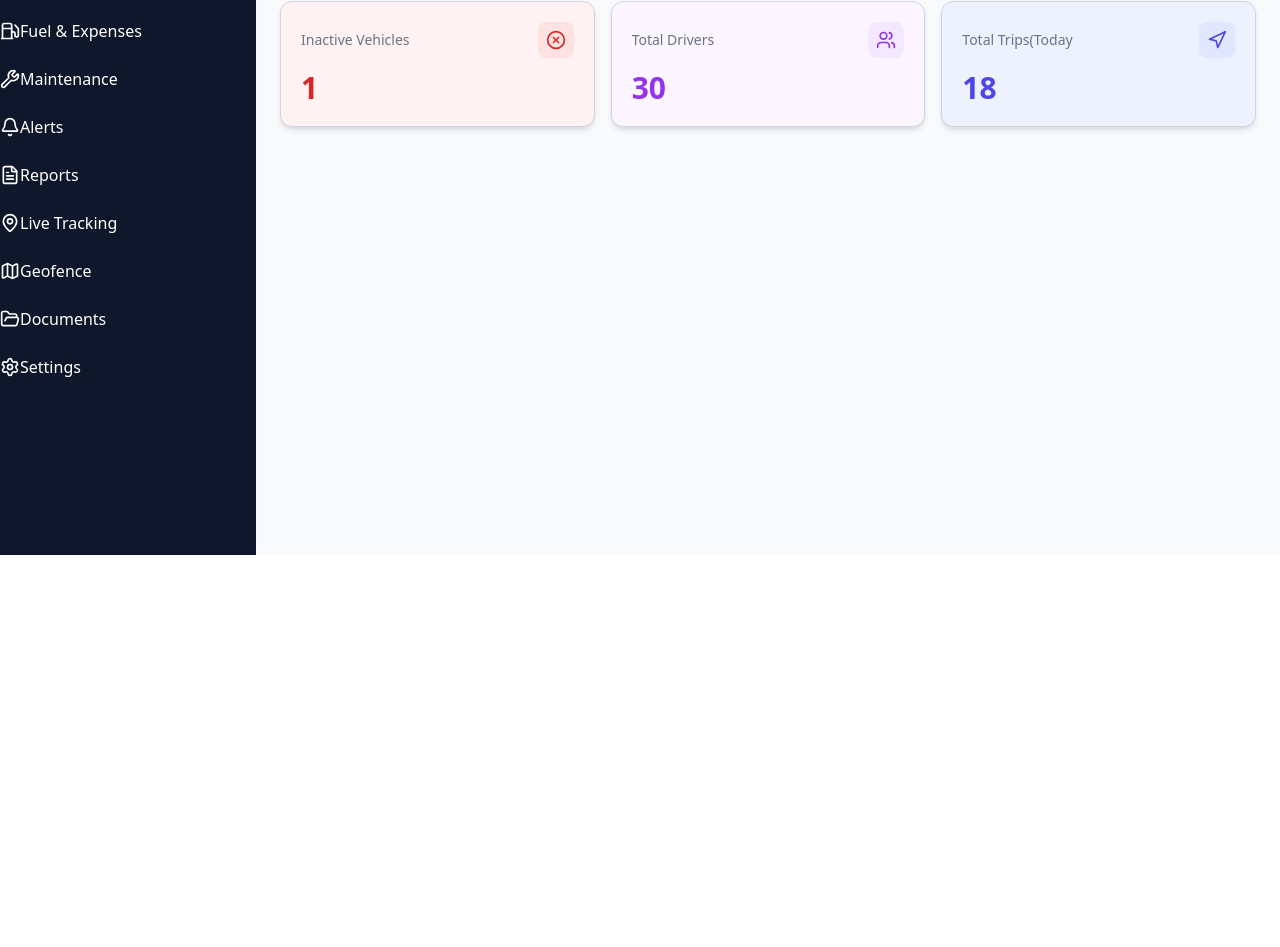
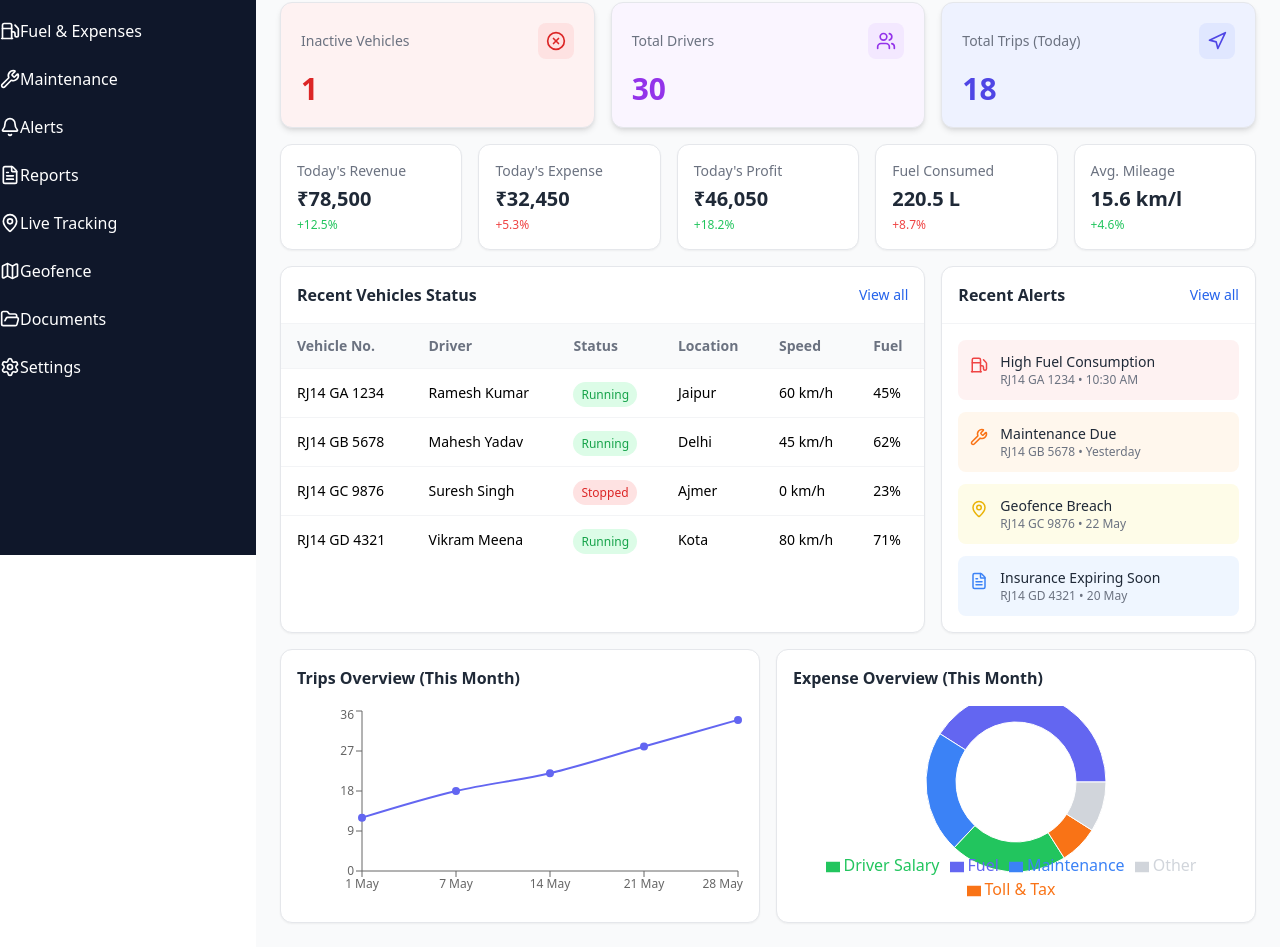
Before and after one commit to saurabh-yogi/fleetsystem, a React (Create React App) app in the folder fleet-frontend/: page / in a window 1280 px wide. Shown: the part 245-1192 px from the top of the page. Before the commit the page ends 800 px from the top, so only its background shows below. Built offline with nearby package versions, Linux system fonts and the light colour scheme.

Commit message:
Dashboard

```diff
--- a/fleet-frontend/src/components/pages/Dashboard.jsx
+++ b/fleet-frontend/src/components/pages/Dashboard.jsx
@@ -1,35 +1,178 @@
-import { Truck, CheckCircle, Wrench, XCircle, Users, Navigation } from 'lucide-react';
+import { Truck, CheckCircle, Wrench, XCircle, Users, Navigation, Fuel, MapPin, FileText } from 'lucide-react';
+import Navbar from '../Navbar';
+import { LineChart, Line, XAxis, YAxis, Tooltip, ResponsiveContainer, PieChart, Pie, Cell, Legend } from 'recharts';
 
-function Dashboard(){
+function Dashboard() {
   const stats = [
-    { title: "Total Vehicles", value: "25", color: "bg-blue-50", textColor: "text-blue-600",icon: Truck, iconBg: "bg-blue-100"},
-    { title: "Active Vehicles", value: "22",color: "bg-green-50", textColor: "text-green-600", icon: CheckCircle, iconBg: "bg-green-100"},
-    { title: "In Maintenance", value: "2",color: "bg-orange-50", textColor: "text-orange-600", icon: Wrench, iconBg: "bg-orange-100"},
-    { title: "Inactive Vehicles", value: "1",color: "bg-red-50", textColor: "text-red-600", icon: XCircle, iconBg: "bg-red-100"},
-    { title: "Total Drivers", value: "30",color: "bg-purple-50", textColor: "text-purple-600", icon: Users, iconBg: "bg-purple-100"},
-    { title: "Total Trips(Today", value: "18",color: "bg-indigo-50", textColor: "text-indigo-600",icon: Navigation, iconBg: "bg-indigo-100"},
+    { title: "Total Vehicles", value: "25", color: "bg-blue-50", textColor: "text-blue-600", icon: Truck, iconBg: "bg-blue-100" },
+    { title: "Active Vehicles", value: "22", color: "bg-green-50", textColor: "text-green-600", icon: CheckCircle, iconBg: "bg-green-100" },
+    { title: "In Maintenance", value: "2", color: "bg-orange-50", textColor: "text-orange-600", icon: Wrench, iconBg: "bg-orange-100" },
+    { title: "Inactive Vehicles", value: "1", color: "bg-red-50", textColor: "text-red-600", icon: XCircle, iconBg: "bg-red-100" },
+    { title: "Total Drivers", value: "30", color: "bg-purple-50", textColor: "text-purple-600", icon: Users, iconBg: "bg-purple-100" },
+    { title: "Total Trips (Today)", value: "18", color: "bg-indigo-50", textColor: "text-indigo-600", icon: Navigation, iconBg: "bg-indigo-100" },
   ];
+
+  const vehicles = [
+    { vehicle: "RJ14 GA 1234", driver: "Ramesh Kumar", status: "Running", location: "Jaipur", speed: "60 km/h", fuel: "45%" },
+    { vehicle: "RJ14 GB 5678", driver: "Mahesh Yadav", status: "Running", location: "Delhi", speed: "45 km/h", fuel: "62%" },
+    { vehicle: "RJ14 GC 9876", driver: "Suresh Singh", status: "Stopped", location: "Ajmer", speed: "0 km/h", fuel: "23%" },
+    { vehicle: "RJ14 GD 4321", driver: "Vikram Meena", status: "Running", location: "Kota", speed: "80 km/h", fuel: "71%" },
+  ];
+
+  const alerts = [
+    { icon: Fuel, title: "High Fuel Consumption", vehicle: "RJ14 GA 1234", time: "10:30 AM", color: "text-red-500", bg: "bg-red-50" },
+    { icon: Wrench, title: "Maintenance Due", vehicle: "RJ14 GB 5678", time: "Yesterday", color: "text-orange-500", bg: "bg-orange-50" },
+    { icon: MapPin, title: "Geofence Breach", vehicle: "RJ14 GC 9876", time: "22 May", color: "text-yellow-500", bg: "bg-yellow-50" },
+    { icon: FileText, title: "Insurance Expiring Soon", vehicle: "RJ14 GD 4321", time: "20 May", color: "text-blue-500", bg: "bg-blue-50" },
+  ];
+
+  const tripData = [
+    { date: "1 May", trips: 12 },
+    { date: "7 May", trips: 18 },
+    { date: "14 May", trips: 22 },
+    { date: "21 May", trips: 28 },
+    { date: "28 May", trips: 34 },
+  ];
+
+  const expenseData = [
+    { name: "Fuel", value: 41, color: "#6366f1" },
+    { name: "Maintenance", value: 22, color: "#3b82f6" },
+    { name: "Driver Salary", value: 21, color: "#22c55e" },
+    { name: "Toll & Tax", value: 7, color: "#f97316" },
+    { name: "Other", value: 9, color: "#d1d5db" },
+  ];
+
   return (
-    <div className="flex-1 p-6 bg-gray-50 min-h-screen">
-      <h1 className="text-2xl font-bold text-gray-800">Dashboard</h1>
-      <p className="text-gray-500 mb-6">overview of fleet operations</p>
+    <div className="flex-1 flex flex-col bg-gray-50 min-h-screen">
+      <Navbar />
+      <div className="p-6">
 
+        {/* First Stats Row */}
         <div className="grid grid-cols-3 gap-4">
           {stats.map((stat) => {
             const Icon = stat.icon;
             return (
-
-          <div key ={stat.title} className={`${stat.color} p-5 rounded-xl shadow-md border border-gray-300`}>
+              <div key={stat.title} className={`${stat.color} p-5 rounded-xl shadow-md border border-gray-200`}>
                 <div className="flex items-center justify-between mb-3">
                   <p className="text-sm text-gray-500">{stat.title}</p>
-            <div className= {`${stat.iconBg} p-2  rounded-lg`}>
+                  <div className={`${stat.iconBg} p-2 rounded-lg`}>
                     <Icon size={20} className={stat.textColor} />
                   </div>
                 </div>
-            <p className={`text-3xl font-bold mt-1 ${stat.textColor}`}>{stat.value}</p>
+                <p className={`text-3xl font-bold ${stat.textColor}`}>{stat.value}</p>
               </div>
             );
           })}
+        </div>
+
+        {/* Second Stats Row */}
+        <div className="grid grid-cols-5 gap-4 mt-4">
+          {[
+            { title: "Today's Revenue", value: "₹78,500", change: "+12.5%", color: "text-green-500" },
+            { title: "Today's Expense", value: "₹32,450", change: "+5.3%", color: "text-red-500" },
+            { title: "Today's Profit", value: "₹46,050", change: "+18.2%", color: "text-green-500" },
+            { title: "Fuel Consumed", value: "220.5 L", change: "+8.7%", color: "text-red-500" },
+            { title: "Avg. Mileage", value: "15.6 km/l", change: "+4.6%", color: "text-green-500" },
+          ].map((item) => (
+            <div key={item.title} className="bg-white p-4 rounded-xl shadow-sm border border-gray-200">
+              <p className="text-sm text-gray-500">{item.title}</p>
+              <p className="text-xl font-bold text-gray-800 mt-1">{item.value}</p>
+              <p className={`text-xs mt-1 ${item.color}`}>{item.change}</p>
+            </div>
+          ))}
+        </div>
+
+        {/* Table + Alerts Row */}
+        <div className="grid grid-cols-3 gap-4 mt-4">
+          <div className="col-span-2 bg-white rounded-xl shadow-sm border border-gray-200">
+            <div className="flex items-center justify-between p-4 border-b border-gray-100">
+              <h3 className="font-bold text-gray-800">Recent Vehicles Status</h3>
+              <span className="text-blue-600 text-sm cursor-pointer">View all</span>
+            </div>
+            <table className="w-full">
+              <thead className="bg-gray-50">
+                <tr>
+                  {["Vehicle No.", "Driver", "Status", "Location", "Speed", "Fuel"].map((h) => (
+                    <th key={h} className="text-left px-4 py-3 text-sm text-gray-500">{h}</th>
+                  ))}
+                </tr>
+              </thead>
+              <tbody>
+                {vehicles.map((row) => (
+                  <tr key={row.vehicle} className="border-t border-gray-100 hover:bg-gray-50">
+                    <td className="px-4 py-3 text-sm font-medium">{row.vehicle}</td>
+                    <td className="px-4 py-3 text-sm">{row.driver}</td>
+                    <td className="px-4 py-3">
+                      <span className={`text-xs px-2 py-1 rounded-full font-medium ${row.status === 'Running' ? 'bg-green-100 text-green-600' : 'bg-red-100 text-red-600'}`}>
+                        {row.status}
+                      </span>
+                    </td>
+                    <td className="px-4 py-3 text-sm">{row.location}</td>
+                    <td className="px-4 py-3 text-sm">{row.speed}</td>
+                    <td className="px-4 py-3 text-sm">{row.fuel}</td>
+                  </tr>
+                ))}
+              </tbody>
+            </table>
+          </div>
+
+          <div className="bg-white rounded-xl shadow-sm border border-gray-200">
+            <div className="flex items-center justify-between p-4 border-b border-gray-100">
+              <h3 className="font-bold text-gray-800">Recent Alerts</h3>
+              <span className="text-blue-600 text-sm cursor-pointer">View all</span>
+            </div>
+            <div className="p-4 flex flex-col gap-3">
+              {alerts.map((alert) => {
+                const Icon = alert.icon;
+                return (
+                  <div key={alert.title} className={`${alert.bg} p-3 rounded-lg flex items-start gap-3`}>
+                    <div className={`${alert.color} mt-1`}>
+                      <Icon size={18} />
+                    </div>
+                    <div>
+                      <p className="text-sm font-medium text-gray-800">{alert.title}</p>
+                      <p className="text-xs text-gray-500">{alert.vehicle} • {alert.time}</p>
+                    </div>
+                  </div>
+                );
+              })}
+            </div>
+          </div>
+        </div>
+
+        {/* Charts Row */}
+        <div className="grid grid-cols-2 gap-4 mt-4">
+
+          {/* Trips Overview */}
+          <div className="bg-white rounded-xl shadow-sm border border-gray-200 p-4">
+            <h3 className="font-bold text-gray-800 mb-4">Trips Overview (This Month)</h3>
+            <ResponsiveContainer width="100%" height={200}>
+              <LineChart data={tripData}>
+                <XAxis dataKey="date" tick={{ fontSize: 12 }} />
+                <YAxis tick={{ fontSize: 12 }} />
+                <Tooltip />
+                <Line type="monotone" dataKey="trips" stroke="#6366f1" strokeWidth={2} dot={{ fill: '#6366f1' }} />
+              </LineChart>
+            </ResponsiveContainer>
+          </div>
+
+          {/* Expense Overview */}
+          <div className="bg-white rounded-xl shadow-sm border border-gray-200 p-4">
+            <h3 className="font-bold text-gray-800 mb-4">Expense Overview (This Month)</h3>
+            <ResponsiveContainer width="100%" height={200}>
+              <PieChart>
+                <Pie data={expenseData} cx="50%" cy="50%" innerRadius={60} outerRadius={90} dataKey="value">
+                  {expenseData.map((entry, index) => (
+                    <Cell key={index} fill={entry.color} />
+                  ))}
+                </Pie>
+                <Legend />
+                <Tooltip />
+              </PieChart>
+            </ResponsiveContainer>
+          </div>
+
+        </div>
       </div>
     </div>
   );
```
Lines whose indentation alone changed are shown as unchanged.
